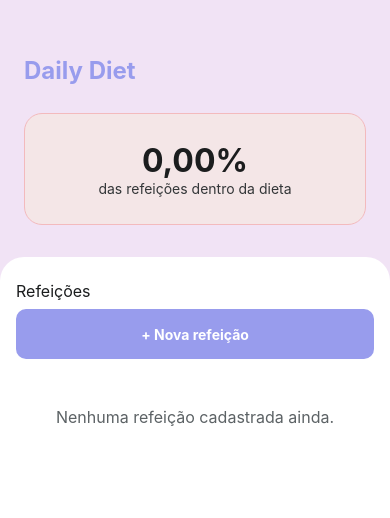
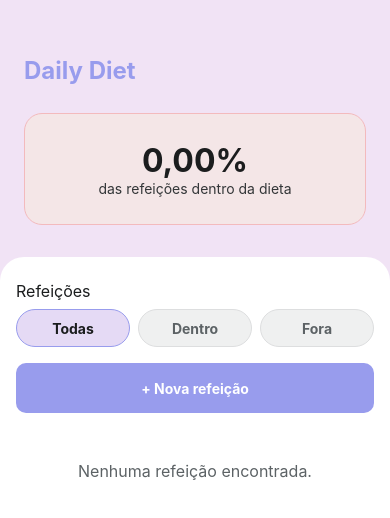
Before and after one commit to Dragoniana/daily-diet, a React Native app: screen /Home in a window 390 px wide. Shown: the top 518 px of the page. Built offline with nearby package versions, Linux system fonts and the light colour scheme.

Commit message:
adiciona filtros e animacao na tela inicial

```diff
--- a/src/screens/Home/index.tsx
+++ b/src/screens/Home/index.tsx
@@ -1,5 +1,5 @@
-import { useCallback, useState } from 'react';
-import { SectionList } from 'react-native';
+import { useCallback, useEffect, useRef, useState } from 'react';
+import { Animated, SectionList } from 'react-native';
 import { useFocusEffect, useNavigation } from '@react-navigation/native';
 import { NativeStackNavigationProp } from '@react-navigation/native-stack';
 
@@ -20,6 +20,9 @@ import {
   NewMealTitle,
   SectionTitle,
   EmptyText,
+  FilterRow,
+  FilterButton,
+  FilterButtonText,
 } from './styles';
 
 type NavigationProps = NativeStackNavigationProp<AppRoutesParamList>;
@@ -29,9 +32,16 @@ type MealSection = {
   data: Meal[];
 };
 
+type FilterType = 'all' | 'onDiet' | 'offDiet';
+
 export function Home() {
   const [meals, setMeals] = useState<Meal[]>([]);
+  const [filter, setFilter] = useState<FilterType>('all');
+
   const navigation = useNavigation<NavigationProps>();
+
+  const fadeAnimation = useRef(new Animated.Value(0)).current;
+  const slideAnimation = useRef(new Animated.Value(24)).current;
 
   function parseDate(date: string) {
     const [day, month, year] = date.split('/').map(Number);
@@ -43,8 +53,23 @@ export function Home() {
     return hour * 60 + minute;
   }
 
+  function getFilteredMeals() {
+    if (filter === 'onDiet') {
+      return meals.filter((meal) => meal.isOnDiet);
+    }
+
+    if (filter === 'offDiet') {
+      return meals.filter((meal) => !meal.isOnDiet);
+    }
+
+    return meals;
+  }
+
   function getSections(): MealSection[] {
-    const groupedMeals = meals.reduce<Record<string, Meal[]>>((acc, meal) => {
+    const filteredMeals = getFilteredMeals();
+
+    const groupedMeals = filteredMeals.reduce<Record<string, Meal[]>>(
+      (acc, meal) => {
         if (!acc[meal.date]) {
           acc[meal.date] = [];
         }
@@ -52,7 +77,9 @@ export function Home() {
         acc[meal.date].push(meal);
 
         return acc;
-    }, {});
+      },
+      {}
+    );
 
     return Object.keys(groupedMeals)
       .sort((a, b) => parseDate(b) - parseDate(a))
@@ -97,11 +124,32 @@ export function Home() {
     }, [])
   );
 
+  useEffect(() => {
+    Animated.parallel([
+      Animated.timing(fadeAnimation, {
+        toValue: 1,
+        duration: 500,
+        useNativeDriver: true,
+      }),
+      Animated.timing(slideAnimation, {
+        toValue: 0,
+        duration: 500,
+        useNativeDriver: true,
+      }),
+    ]).start();
+  }, []);
+
   const percentage = getDietPercentage();
   const sections = getSections();
 
   return (
     <Container>
+      <Animated.View
+        style={{
+          opacity: fadeAnimation,
+          transform: [{ translateY: slideAnimation }],
+        }}
+      >
         <Header>
           <Logo>Daily Diet</Logo>
         </Header>
@@ -114,9 +162,42 @@ export function Home() {
           <PercentTitle>{percentage.toFixed(2).replace('.', ',')}%</PercentTitle>
           <PercentSubtitle>das refeições dentro da dieta</PercentSubtitle>
         </PercentCard>
+      </Animated.View>
 
       <Content>
         <NewMealTitle>Refeições</NewMealTitle>
+
+        <FilterRow>
+          <FilterButton
+            isActive={filter === 'all'}
+            filterType="all"
+            onPress={() => setFilter('all')}
+          >
+            <FilterButtonText isActive={filter === 'all'}>
+              Todas
+            </FilterButtonText>
+          </FilterButton>
+
+          <FilterButton
+            isActive={filter === 'onDiet'}
+            filterType="onDiet"
+            onPress={() => setFilter('onDiet')}
+          >
+            <FilterButtonText isActive={filter === 'onDiet'}>
+              Dentro
+            </FilterButtonText>
+          </FilterButton>
+
+          <FilterButton
+            isActive={filter === 'offDiet'}
+            filterType="offDiet"
+            onPress={() => setFilter('offDiet')}
+          >
+            <FilterButtonText isActive={filter === 'offDiet'}>
+              Fora
+            </FilterButtonText>
+          </FilterButton>
+        </FilterRow>
 
         <Button title="+ Nova refeição" onPress={handleCreateMeal} />
 
@@ -133,7 +214,7 @@ export function Home() {
             <SectionTitle>{section.title}</SectionTitle>
           )}
           ListEmptyComponent={
-            <EmptyText>Nenhuma refeição cadastrada ainda.</EmptyText>
+            <EmptyText>Nenhuma refeição encontrada.</EmptyText>
           }
           contentContainerStyle={{
             paddingBottom: 32,
--- a/src/screens/Home/styles.ts
+++ b/src/screens/Home/styles.ts
@@ -2,6 +2,15 @@ import styled from 'styled-components/native';
 
 type PercentCardStyleProps = {
   isOnDiet: boolean;
+};
+
+type FilterButtonStyleProps = {
+  isActive: boolean;
+  filterType: 'all' | 'onDiet' | 'offDiet';
+};
+
+type FilterButtonTextStyleProps = {
+  isActive: boolean;
 };
 
 export const Container = styled.View`
@@ -76,6 +85,66 @@ export const NewMealTitle = styled.Text`
   margin-bottom: 8px;
 `;
 
+export const FilterRow = styled.View`
+  width: 100%;
+
+  flex-direction: row;
+  gap: 8px;
+
+  margin-bottom: 16px;
+`;
+
+export const FilterButton = styled.TouchableOpacity<FilterButtonStyleProps>`
+  flex: 1;
+  height: 38px;
+
+  align-items: center;
+  justify-content: center;
+
+  border-radius: 999px;
+
+  background-color: ${({ theme, isActive, filterType }) => {
+    if (!isActive) {
+      return theme.colors.gray_600;
+    }
+
+    if (filterType === 'onDiet') {
+      return theme.colors.green_light;
+    }
+
+    if (filterType === 'offDiet') {
+      return theme.colors.red_light;
+    }
+
+    return theme.colors.purple_200;
+  }};
+
+  border: 1px solid
+    ${({ theme, isActive, filterType }) => {
+      if (!isActive) {
+        return theme.colors.gray_500;
+      }
+
+      if (filterType === 'onDiet') {
+        return theme.colors.green_dark;
+      }
+
+      if (filterType === 'offDiet') {
+        return theme.colors.red_dark;
+      }
+
+      return theme.colors.purple_400;
+    }};
+`;
+
+export const FilterButtonText = styled.Text<FilterButtonTextStyleProps>`
+  font-size: ${({ theme }) => theme.font_size.sm}px;
+  font-weight: bold;
+
+  color: ${({ theme, isActive }) =>
+    isActive ? theme.colors.gray_100 : theme.colors.gray_300};
+`;
+
 export const SectionTitle = styled.Text`
   font-size: ${({ theme }) => theme.font_size.lg}px;
   font-weight: bold;
```
Lines whose indentation alone changed are shown as unchanged.
